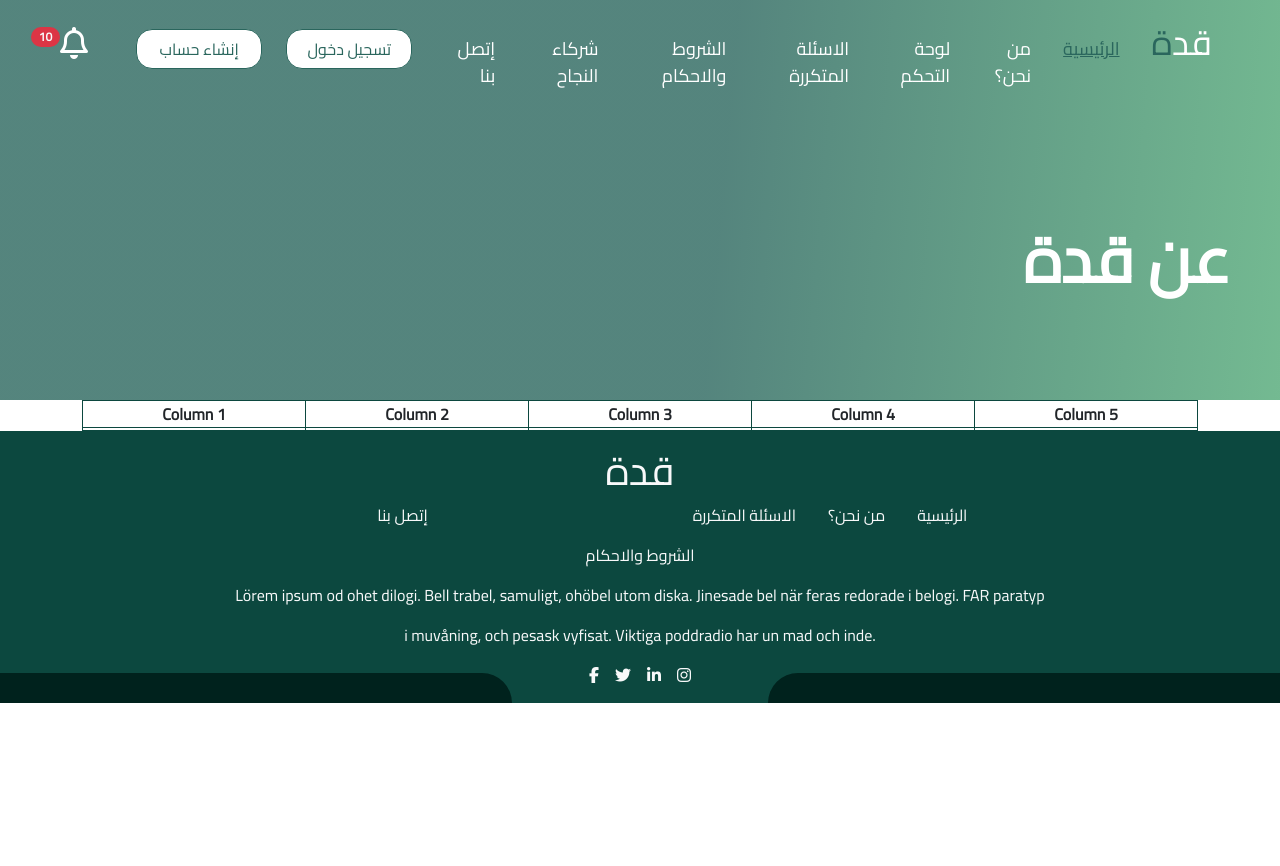
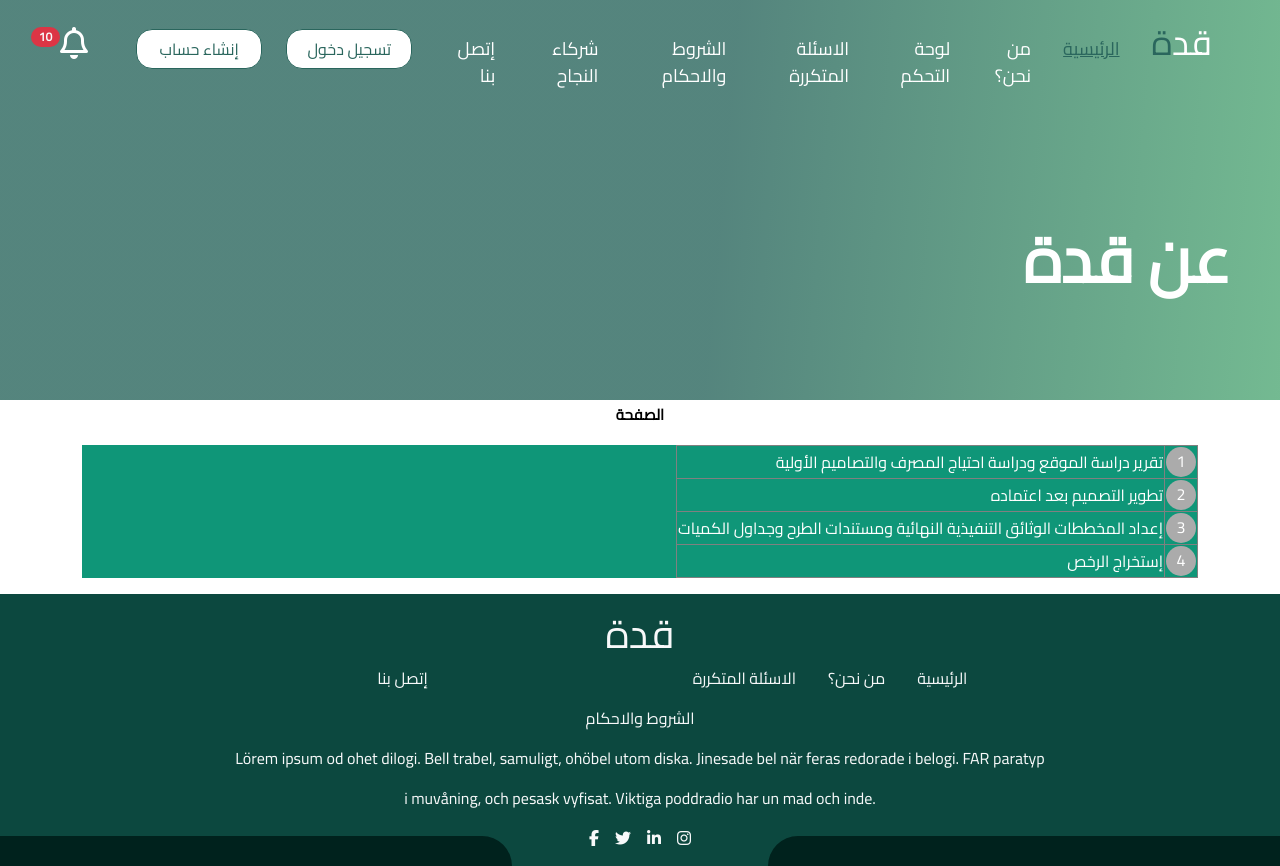
Before and after one commit to norhan-khaled99/Qada-Vue, a Vue app: page /member/projecttransactions in a window 1280 px wide. Before the commit the page ends 800 px from the top, so only its background shows below. Built offline with nearby package versions, Linux system fonts and the light colour scheme.

Commit message:
finish project phases ❤❤

```diff
--- a/src/modules/members/pages/Tabs/projectPhases.vue
+++ b/src/modules/members/pages/Tabs/projectPhases.vue
@@ -10,7 +10,7 @@
     <div class="header">
         المراحل المستلمة
     </div>
-
+<!--
     <div class="card col-md-6 col-sm-12 my-5">
       <div class="d-flex justify-content-between align-items-center ms-3 me-3 my-1">
         <span class="first-svg">
@@ -38,11 +38,54 @@
           <span>عدد التعديلات: <span class="numbers">2/5</span></span>
         </div>
         <div class="button-stage">
-          <button class="btn request-start-working ">طلب بدءالاعمال</button>
+          <button class="btn request-start-working">طلب بدءالاعمال</button>
             <button class="btn edit-button ">توقيع غرامة تأخير</button>
         </div>
     </div>
+  </div> -->
+
+  <div class="card col-lg-6 col-md-8 col-sm-12 my-5">
+    <span class="first-svg">
+      <svg xmlns="http://www.w3.org/2000/svg" width="30" height="31" viewBox="0 0 30 31" fill="none">
+        <circle cx="15" cy="15.7217" r="15" fill="#FF5555"/>
+        <text x="50%" y="50%" text-anchor="middle" dy=".3em" font-size="16" fill="white">5</text>
+      </svg>
+     </span>
+
+    <div class="d-flex justify-content-between align-items-center ms-3 me-3 my-1">
+      <!-- SVG and Title -->
+      <div class="col-4 justify-content-center">
+        <div class="card-title text-center ">المراحل المستلمة</div>
+      </div>
+
+      <!-- Buttons -->
+      <div class="col-lg-8 col-md-8 col-sm-12 text-end">
+        <button class="btn first-stage">طلب تعديل</button>
+        <button class="btn recieve-stage">استلام المرحلة</button>
+      </div>
+    </div>
+
+    <div class="seperator"></div>
+
+    <!-- Additional Information and Buttons -->
+    <div class="d-flex flex-column flex-sm-row justify-content-between align-items-baseline ms-3 me-3 my-1">
+      <!-- Information -->
+      <div class="text-center text-sm-right mb-2 mb-sm-0 text-nowrap">
+        <span>عدد ايام المرحلة: <span class="numbers"> (10) يوم | </span></span>
+        <span>عدد التعديلات: <span class="numbers">2/5</span></span>
+      </div>
+
+      <!-- Buttons -->
+      <div class="row">
+      <div class="button-stage text-center text-sm-end">
+        <button class="btn request-start-working mb-2 mb-sm-0">طلب بدء الأعمال</button>
+        <button class="btn edit-button mt-2">توقيع غرامة تأخير</button>
+      </div>
+      </div>
+    </div>
+
   </div>
+
 
    <!-- start second card -->
    <div class="card col-md-6 col-sm-12 my-3">
--- a/src/modules/members/pages/Tabs/projectTransactions.vue
+++ b/src/modules/members/pages/Tabs/projectTransactions.vue
@@ -1,23 +1,47 @@
 <template>
   <div class="container">
-    <div class="table-container">
-      <table class="responsive-table">
-        <tr>
-          <th>Column 1</th>
-          <th>Column 2</th>
-          <th>Column 3</th>
-          <th>Column 4</th>
-          <th>Column 5</th>
-        </tr>
-        <tr>
-          <td></td>
-          <td></td>
-          <td></td>
-          <td></td>
-          <td></td>
-        </tr>
+    <p class="table-header">الصفحة</p>
+    <div class=" table-responsive my-3">
+      <table class="table-bordered">
+        <tbody>
+          <tr>
+            <td>
+              <svg xmlns="http://www.w3.org/2000/svg" width="30" height="30" viewBox="0 0 30 30" fill="none">
+                <circle cx="15" cy="15" r="15" fill="#ABABAB"/>
+                <text x="50%" y="50%" text-anchor="middle" dy=".3em" font-size="16" fill="white">1</text>
+              </svg>
+              </td>
+            <td>تقرير دراسة الموقع ودراسة احتياج المصرف والتصاميم الأولية</td>
+          </tr>
+          <tr>
+            <td>
+              <svg xmlns="http://www.w3.org/2000/svg" width="30" height="30" viewBox="0 0 30 30" fill="none">
+                <circle cx="15" cy="15" r="15" fill="#ABABAB"/>
+                <text x="50%" y="50%" text-anchor="middle" dy=".3em" font-size="16" fill="white">2</text>
+              </svg>
+            </td>
+            <td>تطوير التصميم بعد اعتماده</td>
+          </tr>
+          <tr>
+            <td>
+              <svg xmlns="http://www.w3.org/2000/svg" width="30" height="30" viewBox="0 0 30 30" fill="none">
+                <circle cx="15" cy="15" r="15" fill="#ABABAB"/>
+                <text x="50%" y="50%" text-anchor="middle" dy=".3em" font-size="16" fill="white">3</text>
+              </svg>
+            </td>
+            <td>إعداد المخططات الوثائق التنفيذية النهائية ومستندات الطرح وجداول الكميات</td>
+          </tr>
+          <tr>
+            <td><svg xmlns="http://www.w3.org/2000/svg" width="30" height="30" viewBox="0 0 30 30" fill="none">
+              <circle cx="15" cy="15" r="15" fill="#ABABAB"/>
+              <text x="50%" y="50%" text-anchor="middle" dy=".3em" font-size="16" fill="white">4</text>
+            </svg></td>
+            <td>إستخراج الرخص</td>
+          </tr>
+        </tbody>
       </table>
     </div>
+
   </div>
 </template>
 
@@ -26,20 +50,20 @@ export default {};
 </script>
 
 <style scoped>
-.table-container {
-  overflow-x: auto;
+*{
+  direction: rtl;
 }
-
-.responsive-table {
-  width: 100%;
-  border-collapse: collapse;
+.table-header{
+  color: #000;
+text-align: center;
+font-family: Cairo;
+font-size: 15px;
+font-style: normal;
+font-weight: 600;
+line-height: normal;
 }
-
-.responsive-table th,
-.responsive-table td {
-border: 1px solid #0c483f;
-  text-align: center;
-  border-radius: 50px;
-  min-width: 100px;
+.table-responsive{
+  background-color: #0F9678;
+  color:#FFF;
 }
 </style>
```
